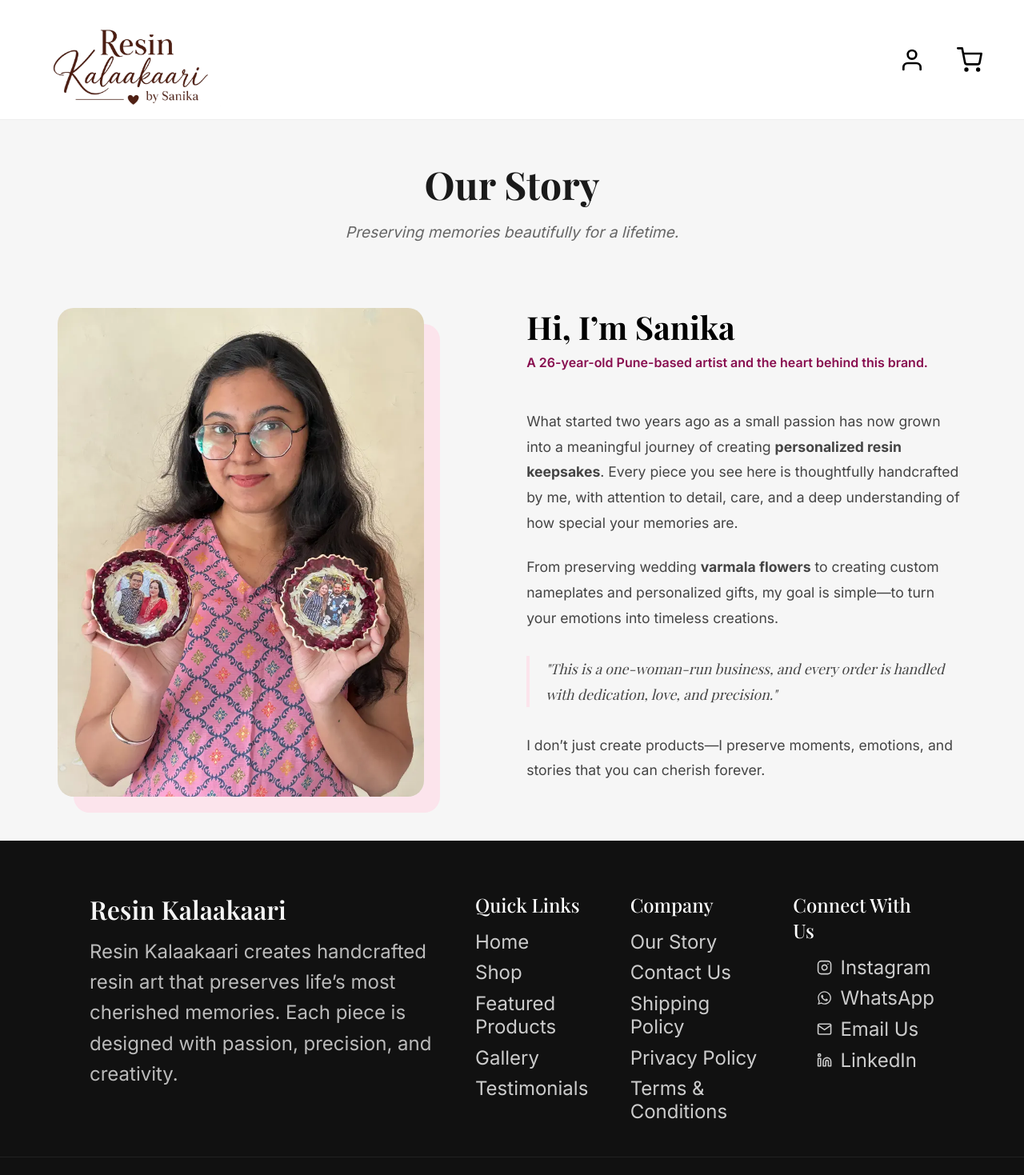
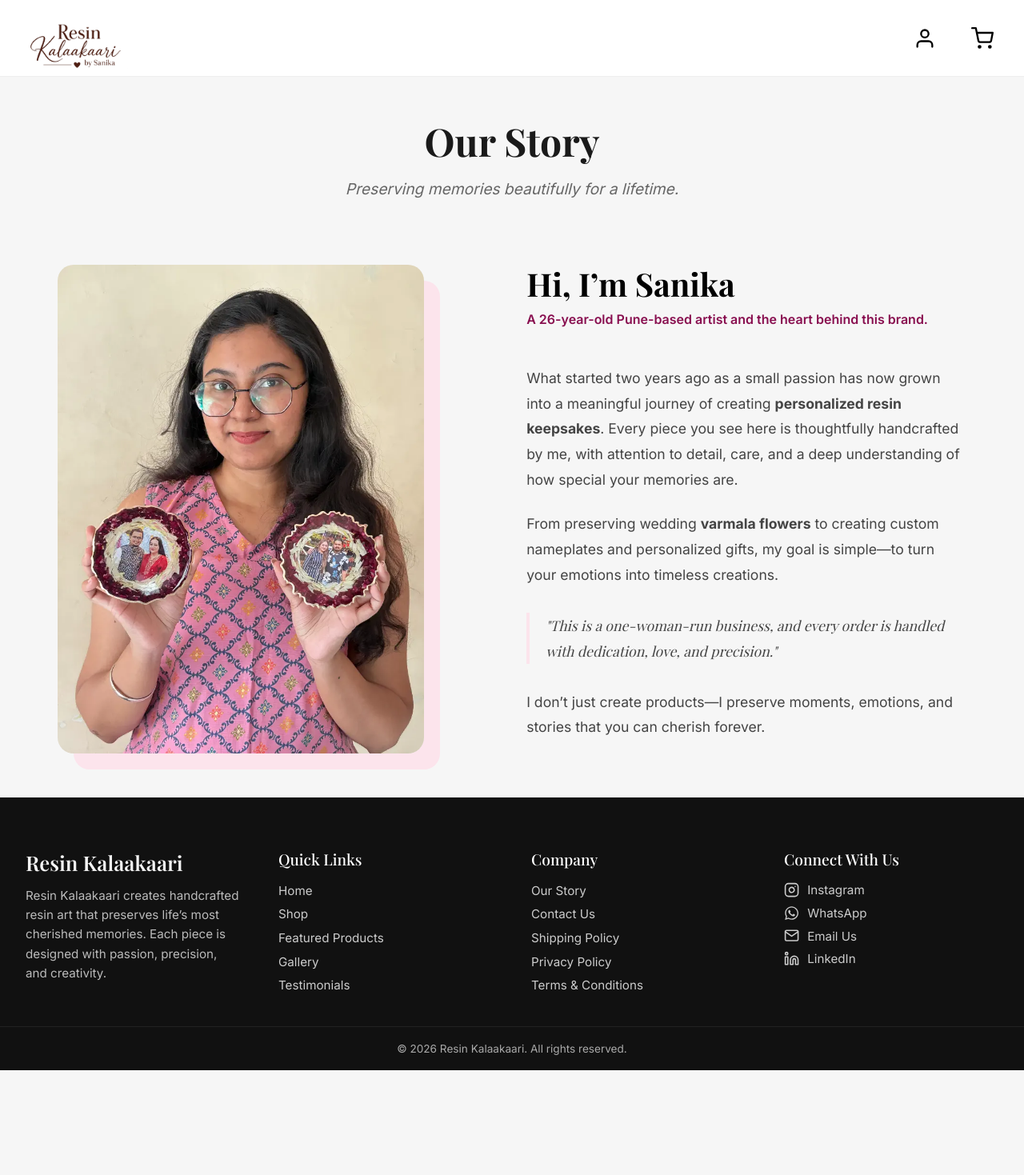
Before and after one commit to JatinSatare24/ResinKalaakaari, a Next.js app: page /about-us in a window 1280 px wide. Shown: the top 1469 px of the page at 80% size. After the commit the page ends 1338 px from the top, so only its background shows below. Built offline with nearby package versions, Linux system fonts and the light colour scheme; no server answers; a web font is replaced by a local one.

Commit message:
style(layout): cap desktop content width and resize navbar and footer

```diff
--- a/src/app/globals.css
+++ b/src/app/globals.css
@@ -17,6 +17,23 @@ body {
 :root {
   --font-primary: var(--font-inter);
   --font-accent: var(--font-playfair);
+
+  /* Phase 9 desktop layout rules. Used only inside min-width queries, so the
+     mobile layout never reads them. */
+  --content-max: 80rem; /* widest the page content may get (1280px) */
+  --page-gutter: 1rem; /* side space between content and the screen edge */
+}
+
+@media (min-width: 768px) {
+  :root {
+    --page-gutter: 1.5rem;
+  }
+}
+
+@media (min-width: 1024px) {
+  :root {
+    --page-gutter: 2rem;
+  }
 }
 
 body {
--- a/src/components/Footer/Footer.module.css
+++ b/src/components/Footer/Footer.module.css
@@ -121,9 +121,11 @@
   }
 
   .container {
+    /* Centered column: the dark footer background stays edge to edge. */
+    max-width: var(--content-max);
     grid-template-columns: repeat(2, 1fr);
     gap: 2.5rem;
-    padding: 0 2rem;
+    padding: 0 var(--page-gutter);
   }
 
   .logo {
@@ -150,7 +152,6 @@
   .container {
     grid-template-columns: repeat(4, 1fr);
     gap: 3rem;
-    padding: 0 3rem;
   }
 
   .logo {
@@ -169,50 +170,3 @@
     font-size: 0.95rem;
   }
 }
-
-/* ===============================
-   RESPONSIVE: LARGE SCREENS (≥ 1280px)
-================================= */
-@media (min-width: 1280px) {
-  .footer {
-    padding-top: 4rem;
-  }
-
-  .container {
-    /* grid-template-columns: repeat(4, 1fr); */
-    display: flex;
-    justify-content: space-around;
-    gap: 2rem;
-    padding: 0 3rem;
-    width: 90%;
-  }
-
-  .logo {
-    font-size: 2rem;
-  }
-
-  .heading {
-    font-size: 1.5rem;
-  }
-
-  .description {
-    font-size: 1.5rem;
-    width: 450px;
-  }
-
-  .section {
-    height: 90%;
-  }
-
-  .section a {
-    font-size: 1.5rem;
-  }
-
-  .socialLink {
-    padding-left: 30px;
-  }
-
-  .bottom {
-    font-size: 1.5rem;
-  }
-}
--- a/src/components/Navbar/Navbar.module.css
+++ b/src/components/Navbar/Navbar.module.css
@@ -58,7 +58,7 @@
   top: 30px;
   background: #333;
   color: white;
-  font-size: 10px;
+  font-size: 0.625rem;
   padding: 2px 6px;
   border-radius: 4px;
   white-space: nowrap;
@@ -76,7 +76,7 @@
   border: none;
   border-bottom: 1px solid #eee;
   padding: 10px 0;
-  font-size: 16px;
+  font-size: 1rem;
   font-weight: 500;
   color: #d32f2f;
   /* Red for logout */
@@ -144,13 +144,13 @@
 
 .userName {
   font-weight: 700;
-  font-size: 14px;
+  font-size: 0.875rem;
   margin: 0;
   color: #111;
 }
 
 .userEmail {
-  font-size: 12px;
+  font-size: 0.75rem;
   color: #666;
   margin: 2px 0 0 0;
 }
@@ -168,7 +168,7 @@
   padding: 12px 20px;
   color: #444;
   text-decoration: none;
-  font-size: 14px;
+  font-size: 0.875rem;
   transition: background 0.2s;
 }
 
@@ -187,7 +187,7 @@
   border: none;
   color: #ff4d4d;
   /* Red for logout */
-  font-size: 14px;
+  font-size: 0.875rem;
   font-weight: 600;
   cursor: pointer;
   text-align: left;
@@ -253,7 +253,7 @@
   border-radius: 999px;
   background: #111;
   color: #fff;
-  font-size: 10px;
+  font-size: 0.625rem;
   font-weight: 600;
   display: flex;
   align-items: center;
@@ -290,13 +290,13 @@
 
 .menuTitle {
   font-family: var(--font-playfair);
-  font-size: 20px;
+  font-size: 1.25rem;
   font-weight: 600;
 }
 
 /* Close Button */
 .close {
-  font-size: 22px;
+  font-size: 1.375rem;
   background: none;
   border: none;
   cursor: pointer;
@@ -310,7 +310,7 @@
 }
 
 .menuLinks a {
-  font-size: 16px;
+  font-size: 1rem;
   font-weight: 500;
   padding: 10px 0;
   text-decoration: none;
@@ -443,20 +443,28 @@
 ================================= */
 @media (min-width: 768px) {
   .nav {
-    height: 120px;
-    padding: 0 1.5rem;
+    height: 5.5rem;
+    /* The bar stays full width, but the logo and icons line up with the
+       centered content column: side padding is the gutter, or more once the
+       screen is wider than the content cap. */
+    padding: 0 max(var(--page-gutter), calc((100% - var(--content-max)) / 2));
   }
 
   /* Logo aligns naturally */
   .logo {
     position: static;
     transform: none;
-    margin: auto 0.5rem 1.5rem;
+    margin: 0;
+  }
+
+  /* Logo sized to fit inside the shorter bar (the image is about 1.65:1) */
+  .image {
+    width: 7.5rem;
   }
 
   .FiUser,
   .FiShoppingCart {
-    font-size: 1.6rem;
+    font-size: 1.5rem;
   }
 
   .cartLink {
@@ -480,7 +488,7 @@
 
   .desktopLinks a {
     text-decoration: none;
-    font-size: 15px;
+    font-size: 0.9375rem;
     font-weight: 500;
     color: #333;
     transition: color 0.3s ease;
@@ -496,17 +504,16 @@
 ================================= */
 @media (min-width: 1024px) {
   .nav {
-    padding: 0 2rem;
-    height: 130px;
+    height: 6rem;
   }
 
-  .logo {
-    margin: auto 0.5rem 1rem;
+  .image {
+    width: 8rem;
   }
 
   .avatar {
-    width: 40px;
-    height: 40px;
+    width: 2rem;
+    height: 2rem;
     border-radius: 50%;
     border: 1.5px solid #fce4ec;
     /* Subtle pastel border */
@@ -515,18 +522,21 @@
 
   .FiUser,
   .FiShoppingCart {
-    font-size: 2rem;
+    font-size: 1.75rem;
   }
 
   .dropdown {
-    width: 300px;
+    width: 16rem;
   }
 
   .dropdownItem,
   .userName,
-  .userEmail,
   .logoutBtn {
-    font-size: 1.2rem;
+    font-size: 1rem;
+  }
+
+  .userEmail {
+    font-size: 0.875rem;
   }
 
   .cartLink {
@@ -538,7 +548,7 @@
   }
 
   .desktopLinks a {
-    font-size: 16px;
+    font-size: 1rem;
   }
 
   .cartLink {
@@ -547,33 +557,8 @@
   }
 
   .badge {
-    font-size: 11px;
+    font-size: 0.6875rem;
     min-width: 18px;
     height: 18px;
   }
 }
-
-/* ===============================
-   RESPONSIVE: LARGE SCREENS (≥ 1280px)
-================================= */
-@media (min-width: 1280px) {
-  .nav {
-    width: 100%;
-    margin: 0 auto;
-    height: 150px;
-    padding: 0 3rem;
-  }
-
-  .logo {
-    margin: auto 0.5rem 1.5rem;
-  }
-
-  .FiUser,
-  .FiShoppingCart {
-    font-size: 2rem;
-  }
-
-  .cartLink {
-    font-size: 0.5rem;
-  }
-}
```
